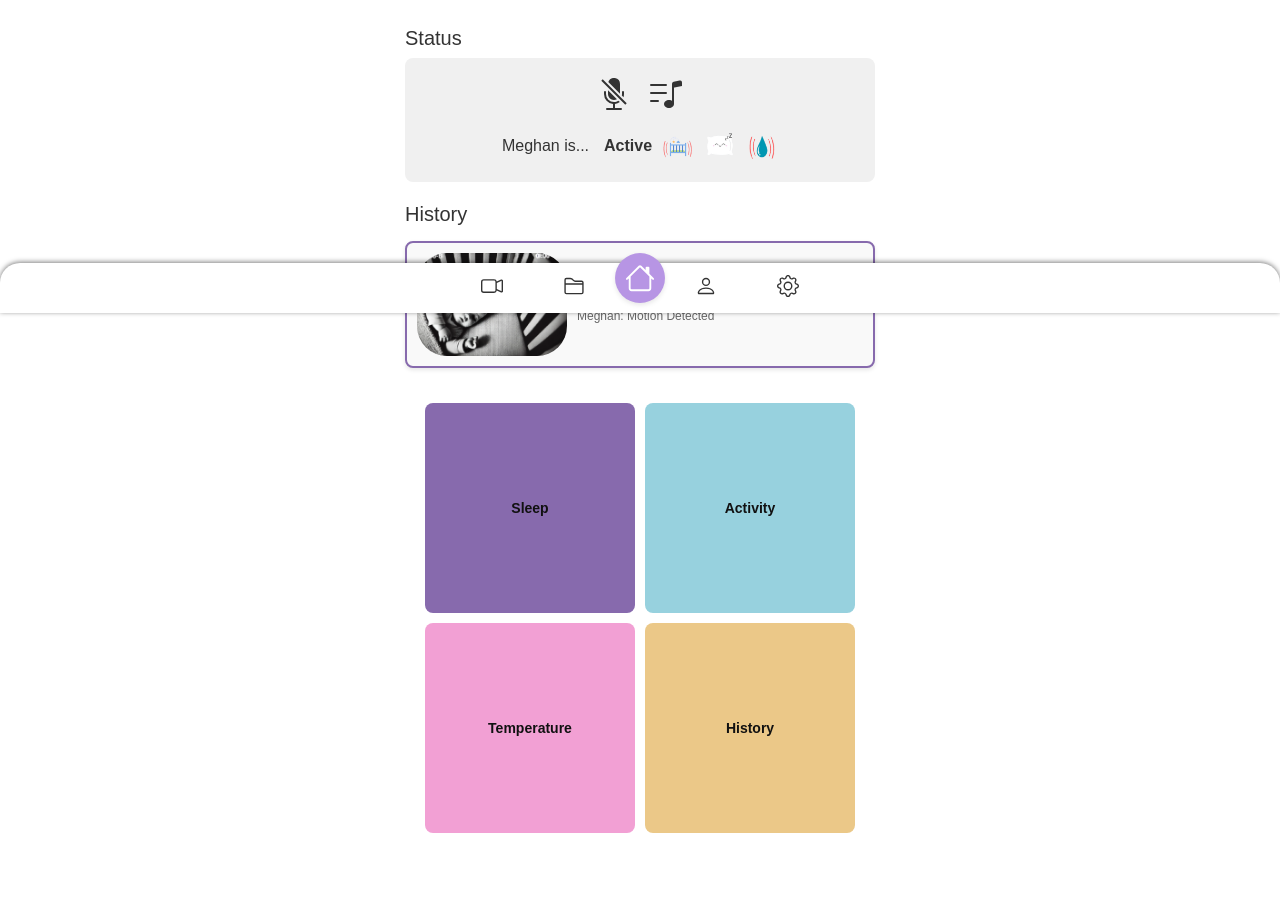
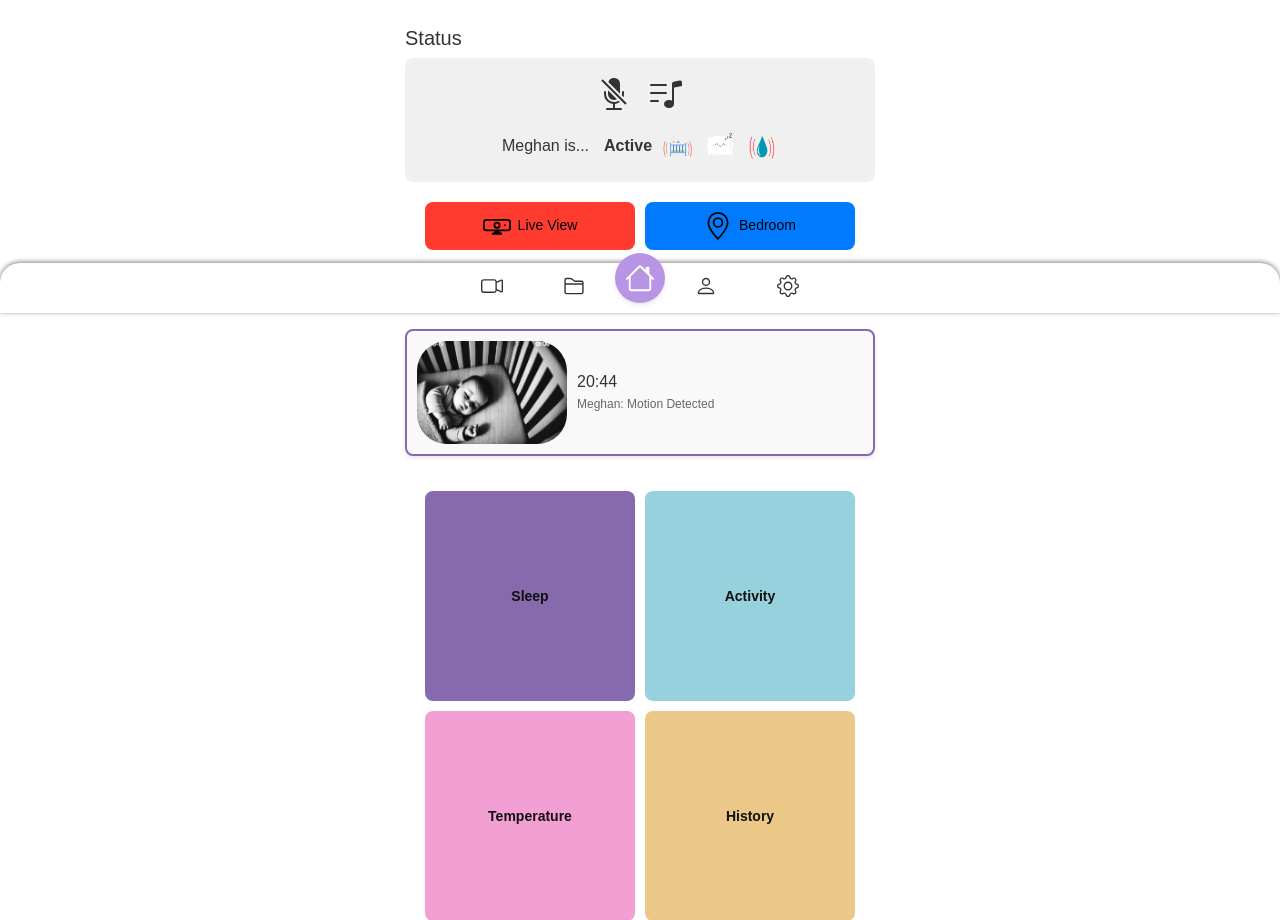
Before and after one commit to AoifeMurphy02/BabySitter, a Flask app: page / in a window 1280 px wide. Shown: the part 487-1407 px from the top of the page. Before the commit the page ends 1320 px from the top, so only its background shows below. Run offline with Flask 3, Linux system fonts and the light colour scheme; some libraries are stand-ins or nearby versions.

Commit message:
last minute update dashboard

```diff
--- a/UDP_FlaskApp/babysitter_udp/static/nav.css
+++ b/UDP_FlaskApp/babysitter_udp/static/nav.css
@@ -164,7 +164,50 @@
     .grid-button3 { background-color: #f2a0d4; }
     .grid-button4 { background-color: #ebc888; }
 
+    .blocknav {
+        display: flex;
+        justify-content: space-between;
+        gap: 10px;
+        padding: 20px;
+    }
 
+   /* Style for the first button */
+.blocknav button {
+    flex: 1;
+    font-size: 14px;
+    padding: 10px 10px;
+    border: none;
+    border-radius: 8px;
+    background-color: #FF3B30;
+    color: black;
+    cursor: pointer;
+    transition: background-color 0.3s ease;
+}
+
+.blocknav button.button1 {
+    background-color: #007BFF;
+}
+
+
+.blocknav button:hover {
+    background-color: #ffffff;
+    border-color: #111;
+    color: #111;
+    border: 1px solid #111;
+}
+
+.blocknav button.button1:hover {
+    background-color: #ffffff;
+    border-color: #111;
+    color: #111;
+    border: 1px solid #111;
+}
+
+.blocknav svg {
+    margin-right: 3px;
+    width: 28px;
+    height: 28px;
+}
 
 
 
--- a/UDP_FlaskApp/babysitter_udp/templates/index.html
+++ b/UDP_FlaskApp/babysitter_udp/templates/index.html
@@ -58,6 +58,22 @@
 
 
             </div>
+            <div class="blocknav">
+                <button>
+                    <svg xmlns="http://www.w3.org/2000/svg" width="16" height="16" fill="currentColor" class="bi bi-webcam" viewBox="0 0 16 16">
+                        <path d="M0 6a2 2 0 0 1 2-2h12a2 2 0 0 1 2 2v3a2 2 0 0 1-2 2H9.269c.144.162.33.324.531.475a7 7 0 0 0 .907.57l.014.006.003.002A.5.5 0 0 1 10.5 13h-5a.5.5 0 0 1-.224-.947l.003-.002.014-.007a5 5 0 0 0 .268-.148 7 7 0 0 0 .639-.421c.2-.15.387-.313.531-.475H2a2 2 0 0 1-2-2zm2-1a1 1 0 0 0-1 1v3a1 1 0 0 0 1 1h12a1 1 0 0 0 1-1V6a1 1 0 0 0-1-1z"/>
+                        <path d="M8 6.5a1 1 0 1 0 0 2 1 1 0 0 0 0-2m-2 1a2 2 0 1 1 4 0 2 2 0 0 1-4 0m7 0a.5.5 0 1 1-1 0 .5.5 0 0 1 1 0"/>
+                      </svg>
+                    Live View
+                </button>
+                <button class="button1">
+                    <svg xmlns="http://www.w3.org/2000/svg" width="16" height="16" fill="currentColor" class="bi bi-geo-alt" viewBox="0 0 16 16">
+                        <path d="M12.166 8.94c-.524 1.062-1.234 2.12-1.96 3.07A32 32 0 0 1 8 14.58a32 32 0 0 1-2.206-2.57c-.726-.95-1.436-2.008-1.96-3.07C3.304 7.867 3 6.862 3 6a5 5 0 0 1 10 0c0 .862-.305 1.867-.834 2.94M8 16s6-5.686 6-10A6 6 0 0 0 2 6c0 4.314 6 10 6 10"/>
+                        <path d="M8 8a2 2 0 1 1 0-4 2 2 0 0 1 0 4m0 1a3 3 0 1 0 0-6 3 3 0 0 0 0 6"/>
+                    </svg>
+                   Bedroom
+                </button>
+            </div>
             <h4>History</h4>
             <div class="HistoryBlock">
                 <div class="HistoryContent">
```
